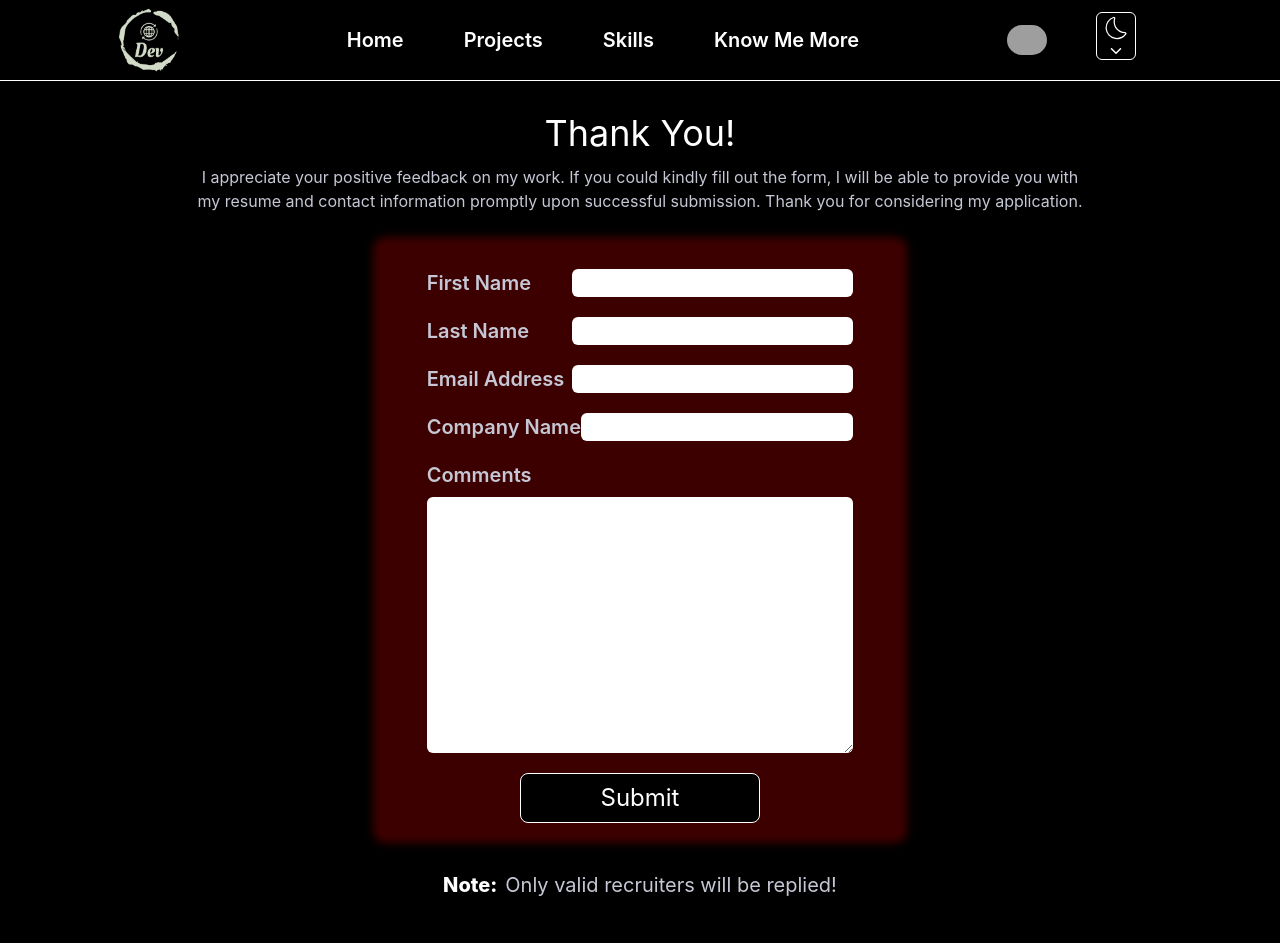
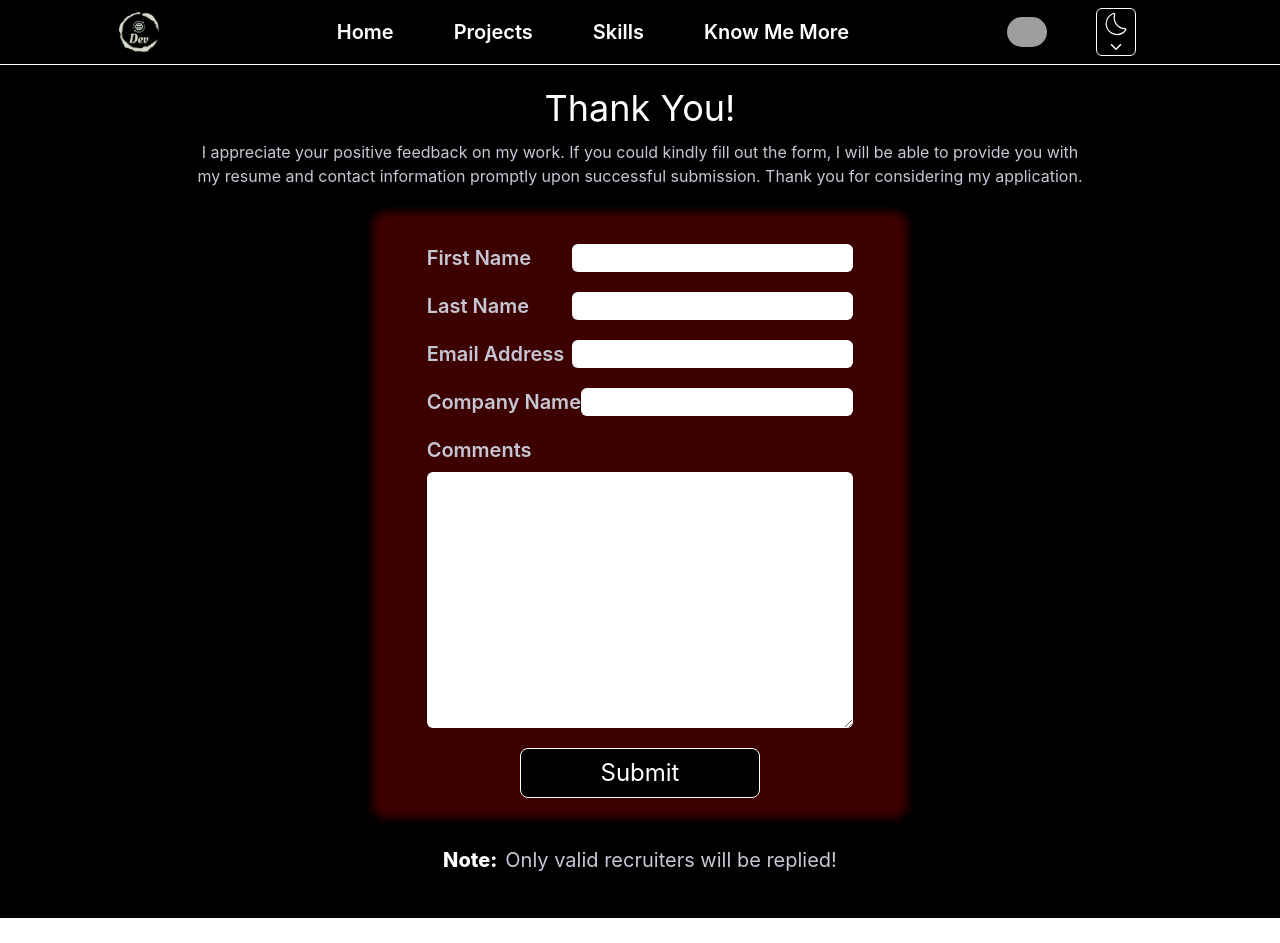
Before and after one commit to devsuthar777/devportfolio, a React (Create React App) app: page /hireMe in a window 1280 px wide. After the commit the page ends 918 px from the top, so only its background shows below. Built offline with nearby package versions, Linux system fonts and the light colour scheme; no server answers; grey boxes are pictures that could not be loaded; the HTML template or start-up script is replaced by a standard one.

Commit message:
nabar fixed on scroll

```diff
--- a/src/App.js
+++ b/src/App.js
@@ -59,7 +59,7 @@ function App() {
 
   return (
     <div className={`w-full min-h-screen ${mode==='light' ? 'bg-[#81C1E1]' : 'bg-black'}   overflow-hidden flex flex-col font-inter`}>
-      <Navbar />
+      <Navbar  />
       <Routes>
          <Route path="/" element ={<HomePage/>} />
          <Route path="/knowMeMore" element ={<KnowMeMorePage/>} />
--- a/src/core/common/AboutSection.jsx
+++ b/src/core/common/AboutSection.jsx
@@ -37,7 +37,7 @@ const AboutSection = () => {
 
             </span>
             <p className={`text-center md:text-left ${mode=='light' ? 'text-richblack-800' : 'text-richblack-50'} `}>Coding started as a hobby, and now I'm stepping into web development. Check out my work and share your thoughts. Let's build something awesome!</p>
-            <p className='text-center md:text-left'>Seeking MERN Full-Stack Developer job. Ready to contribute and connect</p>
+            <p className='text-center md:text-left font-bold'>Seeking MERN Full-Stack Developer job. Ready to contribute and connect</p>
             <NavigateButton buttonText={"Hire Me"} path={"/hireMe"} />
             </div>
         </div>
--- a/src/core/common/ContactMeSection.jsx
+++ b/src/core/common/ContactMeSection.jsx
@@ -22,7 +22,7 @@ const ContactMeSection = () => {
     <div className='w-full mt-5'>
             <div>
                 <h2 className={`font-mono  ${mode=='light' ? 'text-richblack-800':'text-white'} font-bold text-5xl text-center`}>Contact Me</h2>
-                <p className={`mt-4 w-1/2 text-center mx-auto ${mode=='light' ? 'text-richblack-800':'text-richblack-50'} `}>I hope you enjoyed reviewing my work and exploring my digital portfolio. If you have any suggestions to enhance it further, feel free to share your thoughts.</p>
+                <p className={`mt-4 w-5/6 md:w-1/2 text-center mx-auto ${mode=='light' ? 'text-richblack-800':'text-richblack-50'} `}>I hope you enjoyed reviewing my work and exploring my digital portfolio. If you have any suggestions to enhance it further, feel free to share your thoughts.</p>
             </div>
             <form>
             <div className={`w-4/5 sm:w-2/5 h-auto  ${mode=='light' ? 'bg-richblack-600' : 'bg-[#3D0000]'} mx-auto scale-90 hover:scale-100 transition-all duration-200 mb-16 mt-5 text-richblack-25
--- a/src/core/common/Navbar.jsx
+++ b/src/core/common/Navbar.jsx
@@ -20,11 +20,12 @@ const Navbar = () => {
 
 
   return (
-    <div className={`flex items-center h-16  py-10 border-b-[1px] bg-opacity-90  ${mode=='light' ? 'border-black' : 'border-white'} `}>
+    <div className={`flex items-center h-16 fixed w-full z-40  py-8 border-b-[1px]  bg-opacity-75
+    ${mode=='light' ? 'border-black bg-[#81C1E1]' : 'border-white bg-black'} `}>
         <div className='w-10/12 flex flex-row mx-auto  '>
             <nav className='flex flex-row w-full items-center justify-between '>
                 <div className='w-auto h-auto px-3'>
-                    <img src={devLogo} alt="Logo" width={60} height={50} loading="lazy"/>
+                    <img src={devLogo} alt="Logo" width={40} height={50} loading="lazy"/>
                 </div>
 
                 <div className='flex flex-col md:flex-row items-center ml-2 mt-24 md:mt-0 group '>
@@ -56,7 +57,7 @@ const Navbar = () => {
                             className='rounded-full hidden md:block'
                         />
 
-                    <div className='mt-16 relative flex flex-col items-center '>
+                    <div className='mt-[72px] relative flex flex-col items-center '>
                          <div className={`flex flex-col items-center border ${mode=='light' ? 'border-black' : 'border-white'} hover:shadow-md
                          w-[40px]
                          cursor-pointer group rounded-md gap-0 px-1  transition-all duration-300`}>
--- a/src/core/common/ProjectSection.jsx
+++ b/src/core/common/ProjectSection.jsx
@@ -13,12 +13,12 @@ const ProjectSection = () => {
     <div id='Projects' className=''>
         <div>
         <h1 className={`font-mono pt-5 md:pt-1 ${mode=='light' ? 'text-richblack-800' : 'text-white'} font-bold text-5xl text-center`}>Projects</h1>
-        <p className={`mt-4 w-1/2  text-center mx-auto ${mode=='light' ? 'text-richblack-800' : 'text-richblack-50'}`}>Acquired one and a half years of experience building and learning new web skills, applying them to create various projects. Feel free to explore and share your thoughts</p>
+        <p className={`mt-4 w-5/6 md:w-1/2  text-center mx-auto ${mode=='light' ? 'text-richblack-800' : 'text-richblack-50'}`}>Acquired one and a half years of experience building and learning new web skills, applying them to create various projects. Feel free to explore and share your thoughts</p>
         </div>
         <div className='w-full md:w-10/12 mx-auto flex flex-col relative gap-y-14 mt-10 py-6 '>
           {
             projectDetails.map((currProject,index) => (
-                <div className={`w-9/12 h-[400px]  hover:scale-110 transition-all duration-200 group hover:bg-black hover:z-50 relative  shadow-xl  rounded-2xl  self-center ${!index%2 ? 'md:self-start':'md:self-end'} shadow-black `}>
+                <div className={`w-9/12 h-[400px]  hover:scale-110 transition-all duration-200 group hover:bg-black hover:z-30 relative  shadow-xl  rounded-2xl  self-center ${!index%2 ? 'md:self-start':'md:self-end'} shadow-black `}>
                     <div className='w-full flex rounded-2xl  '>
                         <div className='w-full h-full absolute   opacity-100  group-hover:opacity-30'>
                         <img
@@ -27,7 +27,7 @@ const ProjectSection = () => {
 
                            <div className={`w-3/5  flex-col h-4/5 mt-10 ml-20 sm:ml-32 mx-auto absolute hover:scale-110
                            group group-hover:flex hidden
-                           transition-all duration-200 justify-center  gap-y-5  z-[20]`}>
+                           transition-all duration-200 justify-center  gap-y-5  z-[10]`}>
                             <h2 className={`text-3xl font-extrabold group-hover:drop-shadow-sm text-white`}>{currProject.ProjectTitle}</h2>
                             <p className='font-semibold text-white'>{currProject.projectDesc}</p>
 
--- a/src/core/common/SkillsSection.jsx
+++ b/src/core/common/SkillsSection.jsx
@@ -9,7 +9,7 @@ const SkillsSection = () => {
   return (
     <div id="Skills" className='w-10/12 flex flex-col items-center justify-center'>
         <h1 className={`font-mono  ${mode=='light' ? 'text-richblack-800' : 'text-white'} font-bold text-5xl`}>Skills</h1>
-        <p className={`mt-4 w-[80%] md:w-[50%] text-center ${mode=='light' ? 'text-richblack-800' : 'text-richblack-50'} `}>I possess decent knowledge and experience with the following programming languages, frameworks, and tools:</p>
+        <p className={`mt-4 w-[100%] md:w-[50%] text-center ${mode=='light' ? 'text-richblack-800' : 'text-richblack-50'} `}>I possess decent knowledge and experience with the following programming languages, frameworks, and tools:</p>
         <div className='flex flex-col md:flex-row w-full items-center justify-around mt-3 py-6 gap-x-7 gap-y-10'>
             {
                 skillTableElement.map((tableSet) => (
--- a/src/core/pages/HireMePage.jsx
+++ b/src/core/pages/HireMePage.jsx
@@ -39,7 +39,7 @@ const HireMePage = () => {
 
   return (
 
-    <div className='w-full flex justify-center items-center relative min-h-screen'>
+    <div className='w-full flex justify-center items-center relative min-h-screen mt-14'>
      {
       loaderFlag ? (<span className="loader absolute top-[40%]"></span>) : (
 
@@ -55,26 +55,26 @@ const HireMePage = () => {
       <div className={`w-full mx-auto  flex  relative flex-col justify-center items-center gap-5  rounded-xl z-[10] ${mode=='light' ? 'text-black' :'text-richblack-50'} `}>
       <div className='w-4/5 flex flex-col md:flex-row justify-between gap-1 md:gap-0 mt-8'>
           <label className='text-xl text-nowrap font-semibold '>First Name</label>
-          <input name='recNameFirst' className='rounded-md w-full md:w-[66%] px-1' onChange={changeHandlerRec}></input>
+          <input name='recNameFirst' className='rounded-md w-full md:w-[66%] px-1 text-black' onChange={changeHandlerRec}></input>
         </div>
 
         <div className='w-4/5 flex flex-col md:flex-row justify-between  gap-1 md:gap-0'>
           <label className='text-xl text-nowrap font-semibold'>Last Name</label>
-          <input name='recNamelast' className='rounded-md w-full md:w-[66%]  px-1' onChange={changeHandlerRec} ></input>
+          <input name='recNamelast' className='rounded-md w-full md:w-[66%]  px-1 text-black' onChange={changeHandlerRec} ></input>
         </div>
 
         <div className='w-4/5 flex flex-col md:flex-row justify-between gap-1 md:gap-0 '>
           <label className='text-xl text-nowrap font-semibold'>Email Address</label>
-          <input name='recEmail' className='rounded-md w-full md:w-[66%] px-1 ' onChange={changeHandlerRec} ></input>
+          <input name='recEmail' className='rounded-md w-full md:w-[66%] px-1 text-black' onChange={changeHandlerRec} ></input>
         </div>
 
         <div className='w-4/5 flex flex-col md:flex-row justify-between gap-1 md:gap-0'>
           <label className='text-xl text-nowrap font-semibold'>Company Name</label>
-          <input name='recCompName' className='rounded-md w-full md:w-[66%] px-1' onChange={changeHandlerRec}  ></input>
+          <input name='recCompName' className='rounded-md w-full md:w-[66%] px-1 text-black' onChange={changeHandlerRec}  ></input>
         </div>
         <div className='w-4/5 flex flex-col justify-between gap-2'>
           <label className='text-xl font-semibold'>Comments</label>
-          <textarea name='recComments' className='rounded-md px-2 py-2' onChange={changeHandlerRec}  rows="10" cols="50"></textarea>
+          <textarea name='recComments' className='rounded-md px-2 py-2 text-black' onChange={changeHandlerRec}  rows="10" cols="50"></textarea>
         </div>
         <div className='flex items-center border py-2 text-2xl px-20 bg-black text-white rounded-lg outline-none cursor-pointer
         mb-5 '><button type='submit' >Submit</button></div>
--- a/src/core/pages/HomePage.jsx
+++ b/src/core/pages/HomePage.jsx
@@ -9,7 +9,7 @@ const HomePage = () => {
   const {mode} = useContext(AppContext);
   return (
     <div className=''>
-       <section className='flex justify-center my-10 rounded-sm'>
+       <section className='flex justify-center my-10 rounded-sm mt-28'>
         <AboutSection/>
       </section>
 
```
